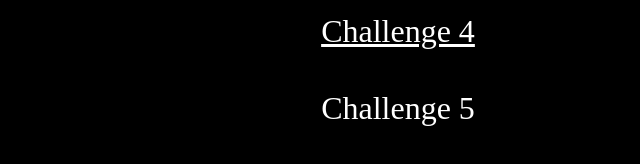
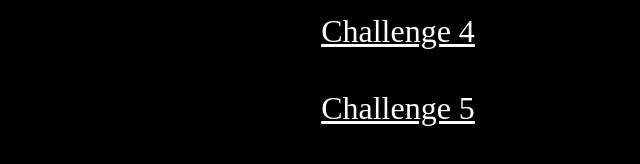
Before and after one commit to dhawalsharma07/Caw-Challenges, a plain HTML site: page index.html in a window 1280 px wide. Shown: the part 506-670 px from the top of the page, 262-902 px from the left. Drawn offline with Linux system fonts and the light colour scheme.

Commit message:
Changes made in index.html

```diff
--- a/index.html
+++ b/index.html
@@ -71,7 +71,16 @@
       >
         <a href="./challenge4/index.html" style="color: white"> Challenge 4 </a>
       </li>
-      <li style="color: white; padding: 20px">Challenge 5</li>
+      <li
+        style="
+          font-family: 'Times New Roman', Times, serif;
+          text-align: center;
+          color: white;
+          padding: 20px;
+        "
+      >
+        <a href="./challenge5/index.html" style="color: white">Challenge 5 </a>
+      </li>
     </ul>
   </body>
 </html>
```
